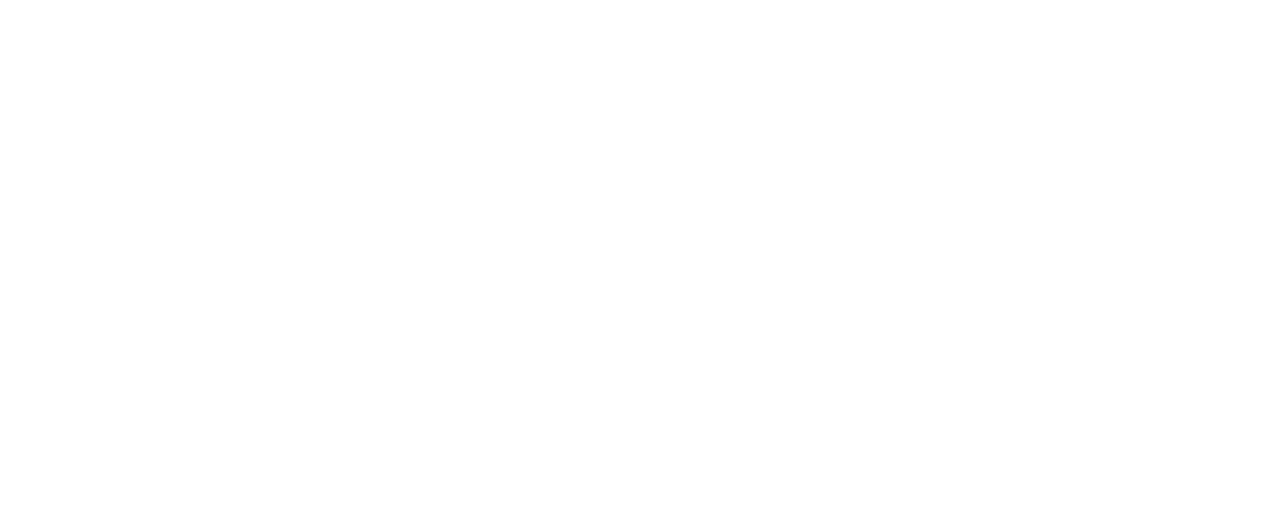
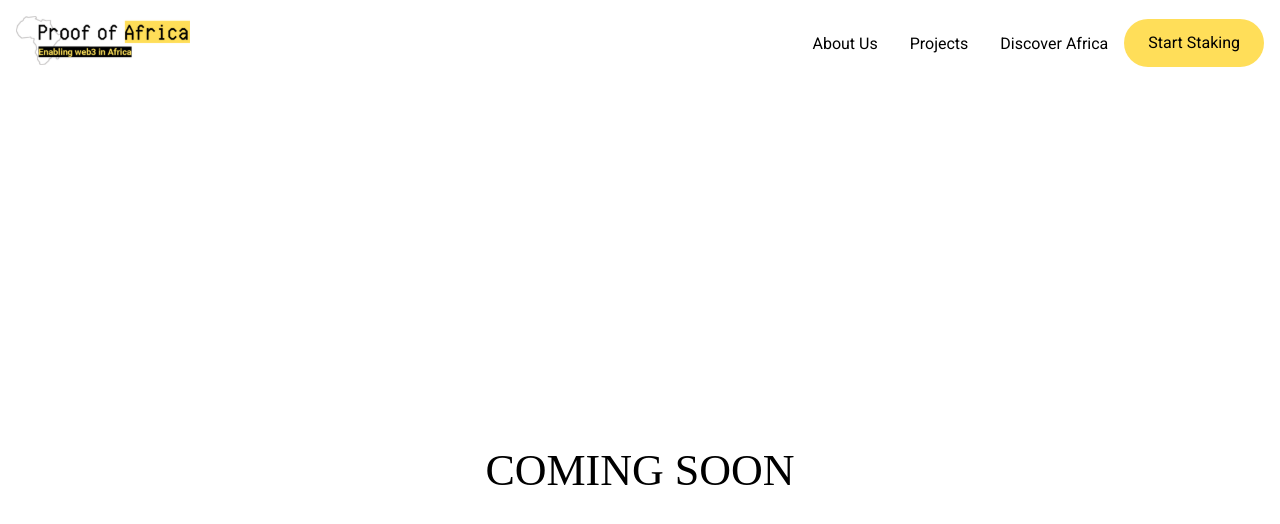
Before and after one commit to altBeck/poa-site, a React (Create React App) app: page /coming-soon in a window 1280 px wide. Before the commit this address had no page. Shown: the top 524 px of the page. Built offline with nearby package versions, Linux system fonts and the light colour scheme; a web font is replaced by a local one.

Commit message:
update-new-page

```diff
--- a/src/App.js
+++ b/src/App.js
@@ -3,6 +3,7 @@
 import Home from './pages/Home';
 import { BrowserRouter, Routes, Route } from 'react-router-dom';
 import Discover from './pages/Discover';
+import Soon from './pages/Soon';
 
 const App = () => {
   return (
@@ -11,6 +12,7 @@
         <Routes>
           <Route path="/" element={<Home />} />
           <Route path="/discover" element={<Discover />} />
+          <Route path="/coming-soon" element={<Soon />} />
         </Routes>
       </BrowserRouter>
     </>
--- a/src/components/why/Why.jsx
+++ b/src/components/why/Why.jsx
@@ -0,0 +1,18 @@
+import React from 'react';
+import './why.css';
+
+import rocket from '../../assets/rocket-icon.gif';
+
+const Why = () => {
+  return (
+    <div className="soon-header">
+      <img src={rocket} alt="rocket" />
+
+      <div className="soon-semi">
+        <h1 className='font-face-cm'>COMING SOON</h1>
+      </div>
+    </div>
+  )
+}
+
+export default Why
--- a/src/components/why/why.css
+++ b/src/components/why/why.css
@@ -0,0 +1,20 @@
+.soon-header {
+  text-align: center;
+  display: flex;
+  flex-direction: column;
+  padding-top: 10rem;
+}
+
+.soon-header img {
+  width: 200px;
+  height: auto;
+}
+
+img {
+  margin: auto;
+}
+
+.soon-semi h1 {
+  font-size: 44px;
+  font-weight: 100;
+}
--- a/src/k-components/Info/Info.css
+++ b/src/k-components/Info/Info.css
@@ -1,5 +1,9 @@
 .info {
   padding: 1rem;
+}
+
+.form__header_button {
+  cursor: pointer;
 }
 
 .zoe {
--- a/src/k-components/Info/Info.js
+++ b/src/k-components/Info/Info.js
@@ -2,11 +2,11 @@
 import hosts from "../../assets/Group 3618.svg"
 import avatar from "../../assets/Ellipse 7.svg"
 import avata from "../../assets/Ellipse 7 (1).svg"
-import { Link } from 'react-scroll';
+import { Link } from 'react-router-dom';
 import arrow from "../../assets/arrow.svg"
 
 
-import './Info.css'
+import './Info.css';
 
 const Info = () => {
   return (
@@ -93,7 +93,7 @@
       <h4>New to spaces?</h4>
       <p>Space tip - Introduce yourself culturally, then share, collab and connect</p>
 
-      <button>Go to events</button>
+      <button className="form__header_button"><Link to="/coming-soon">Go to events</Link></button>
   </div>
   </div>
 </div>
--- /dev/null
+++ b/src/pages/Soon.js
@@ -0,0 +1,21 @@
+import React from 'react';
+import { Navbar, Why } from '../components';
+import Footer from '../k-components/Footer/Footer';
+
+
+
+import './soon.css';
+
+const Soon = () => {
+  return (
+    <div className="App">
+      <div>
+        <Navbar />
+        <Why />
+      </div>
+
+    </div>
+  )
+}
+
+export default Soon
```
Also changed, not shown: src/assets/rocket-icon.gif (added), src/pages/soon.css (added).
